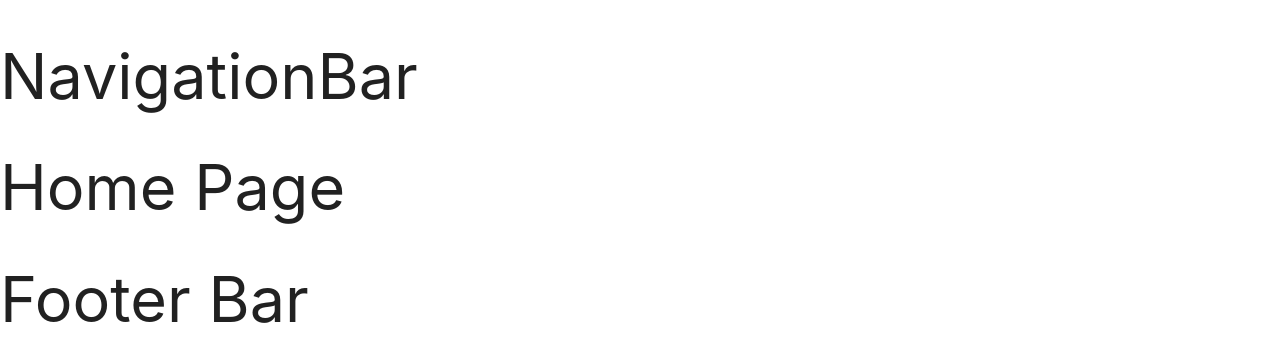
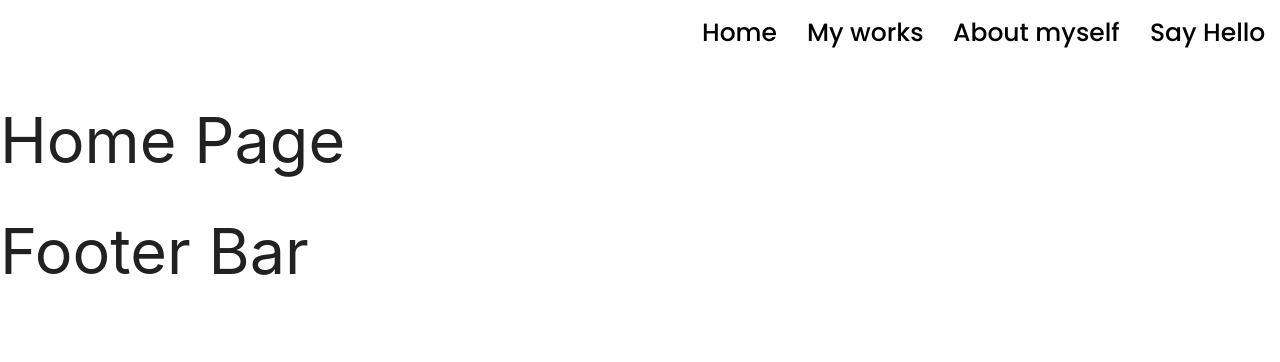
Before and after one commit to vickytechkey/portfolio, a React (Create React App) app: page / in a window 1280 px wide. Shown: the top 362 px of the page. Built offline with nearby package versions, Linux system fonts and the light colour scheme.

Commit message:
animation nav added

```diff
--- a/public/index.html
+++ b/public/index.html
@@ -7,7 +7,7 @@
     <meta name="theme-color" content="#000000" />
     <meta
       name="description"
-      content="Web site created using create-react-app"
+      content="vignesh explorations"
     />
     <link rel="apple-touch-icon" href="%PUBLIC_URL%/logo192.png" />
     <!--
@@ -24,7 +24,7 @@
       work correctly both with client-side routing and a non-root public URL.
       Learn how to configure a non-root public URL by running `npm run build`.
     -->
-    <title>React App</title>
+    <title>Vignesh Explorations</title>
   </head>
   <body>
     <noscript>You need to enable JavaScript to run this app.</noscript>
@@ -40,4 +40,9 @@
       To create a production bundle, use `npm run build` or `yarn build`.
     -->
   </body>
+  <!-- fonts start -->
+  <link rel="preconnect" href="https://fonts.googleapis.com">
+<link rel="preconnect" href="https://fonts.gstatic.com" crossorigin>
+<link href="https://fonts.googleapis.com/css2?family=Poppins:wght@500&display=swap" rel="stylesheet">
+<!-- fonts ends -->
 </html>
--- a/src/webcomponents/navbar.js
+++ b/src/webcomponents/navbar.js
@@ -1,9 +1,25 @@
 import React from 'react';
+import { Link } from 'react-router-dom';
+function NavigationBar() {
+    const routes = [
+        { 'path': "/", 'label': 'Home' },
+        { 'path': "/projects", 'label': 'My works' },
+        { 'path': "/about", 'label': 'About myself' },
+        { 'path': "/contact", 'label': 'Say Hello' },
 
-function NavigationBar() {
+
+    ]
     return (
         <React.Fragment>
-            <h1>NavigationBar</h1>
+            <nav className="z-depth-0" >
+    <div className="nav-wrapper white z-depth-0 " >
+      <a href="#" class="brand-logo">Logo</a>
+                    <ul id="nav-mobile" class="right hide-on-med-and-down">
+                        {routes.map((element, index) => <li key={index}><Link className="black-text hvr-underline-from-right" style={{ fontSize: 25, fontFamily: ['Poppins', 'sans-serif'] }} to={element.path}>{ element.label}</Link></li>)}
+
+                    </ul>
+    </div>
+  </nav>
         </React.Fragment>
     );
 }
```
Also changed, not shown: 1 other file (tests, documents, lock files or other folders).
